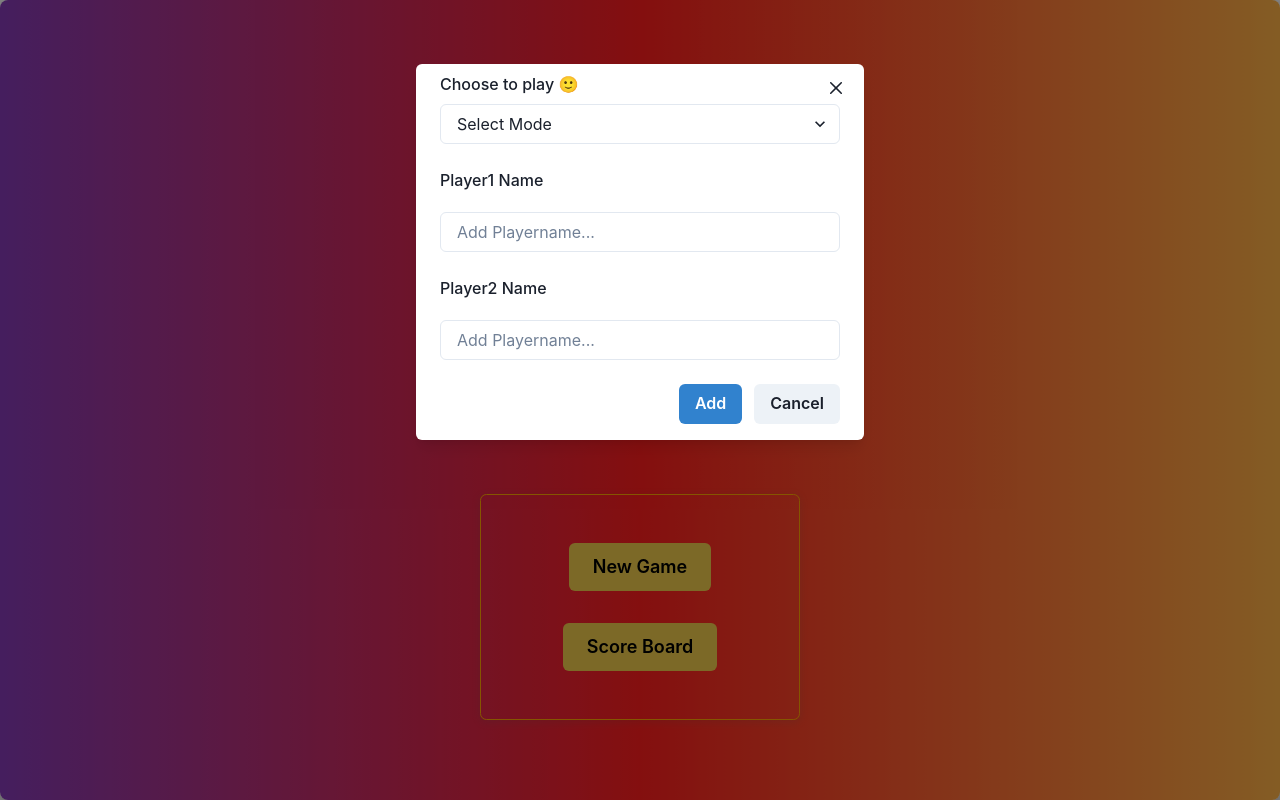
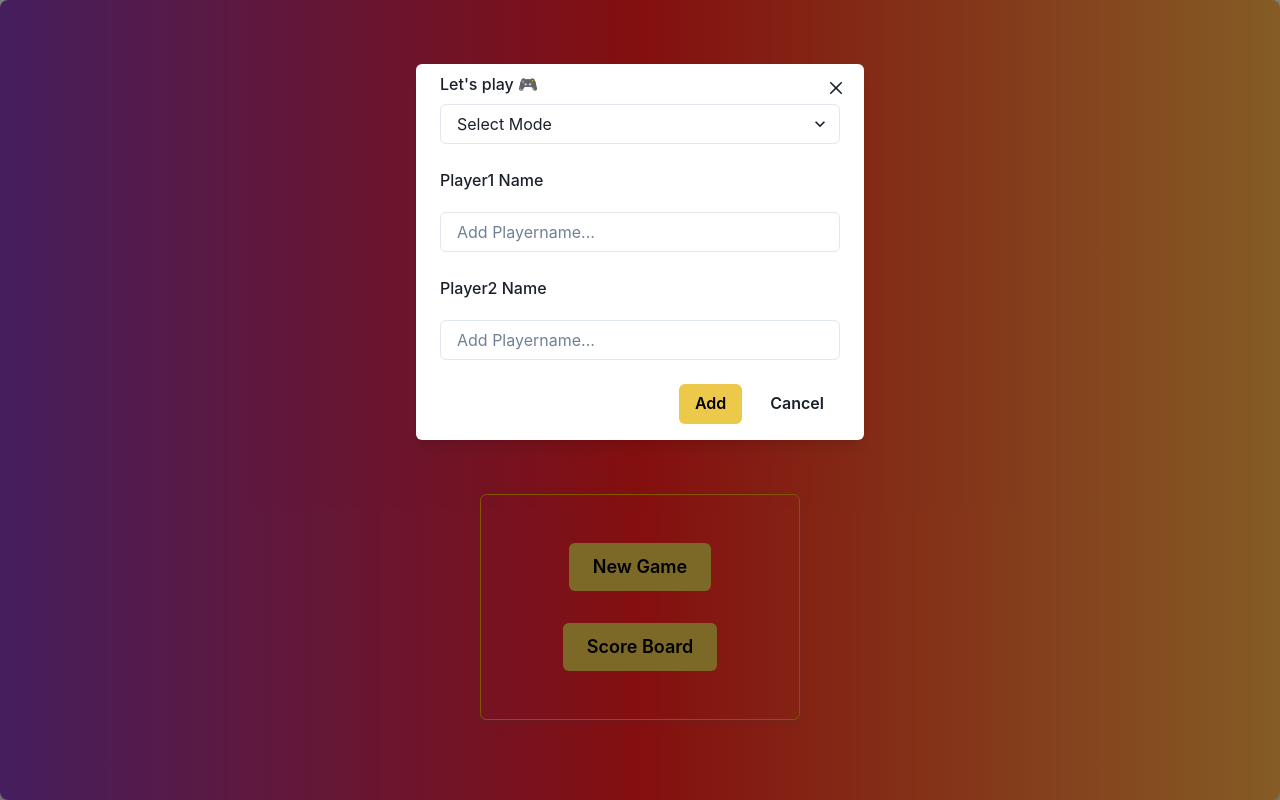
Before and after one commit to 3003abhishek/auspicious-fog-5566, a React (Vite) app in the folder frontend/: page / in a window 1280 px wide. Both pictures are taken after a click on the button "New Game". Built offline with nearby package versions, Linux system fonts and the light colour scheme.

Commit message:
added day-1 task

```diff
--- a/frontend/src/Components/Home/GameOptions.tsx
+++ b/frontend/src/Components/Home/GameOptions.tsx
@@ -65,9 +65,9 @@ const GameOptions = () => {
           <ModalBody>
             <VStack spacing={5}>
               <FormControl>
-                <FormLabel>Choose to play 🙂</FormLabel>
+                <FormLabel>Let's play 🎮</FormLabel>
                 <Select onChange={(e) => setMode(e.target.value)}>
-                  <option>Select Mode</option>
+                  <option value="select">Select Mode</option>
                   <option value="single">Single Player</option>
                   <option value="multi">Multi Player</option>
                 </Select>
@@ -107,10 +107,16 @@ const GameOptions = () => {
             </VStack>
           </ModalBody>
           <ModalFooter>
-            <Button colorScheme="blue" mr={3}>
+            <Button colorScheme="yellow" variant="solid" mr={3}>
               Add
             </Button>
-            <Button onClick={onClose}>Cancel</Button>
+            <Button
+              onClick={onClose}
+              backgroundColor={"white"}
+              _hover={{ backgroundColor: "red.400" }}
+            >
+              Cancel
+            </Button>
           </ModalFooter>
         </ModalContent>
       </Modal>
```
